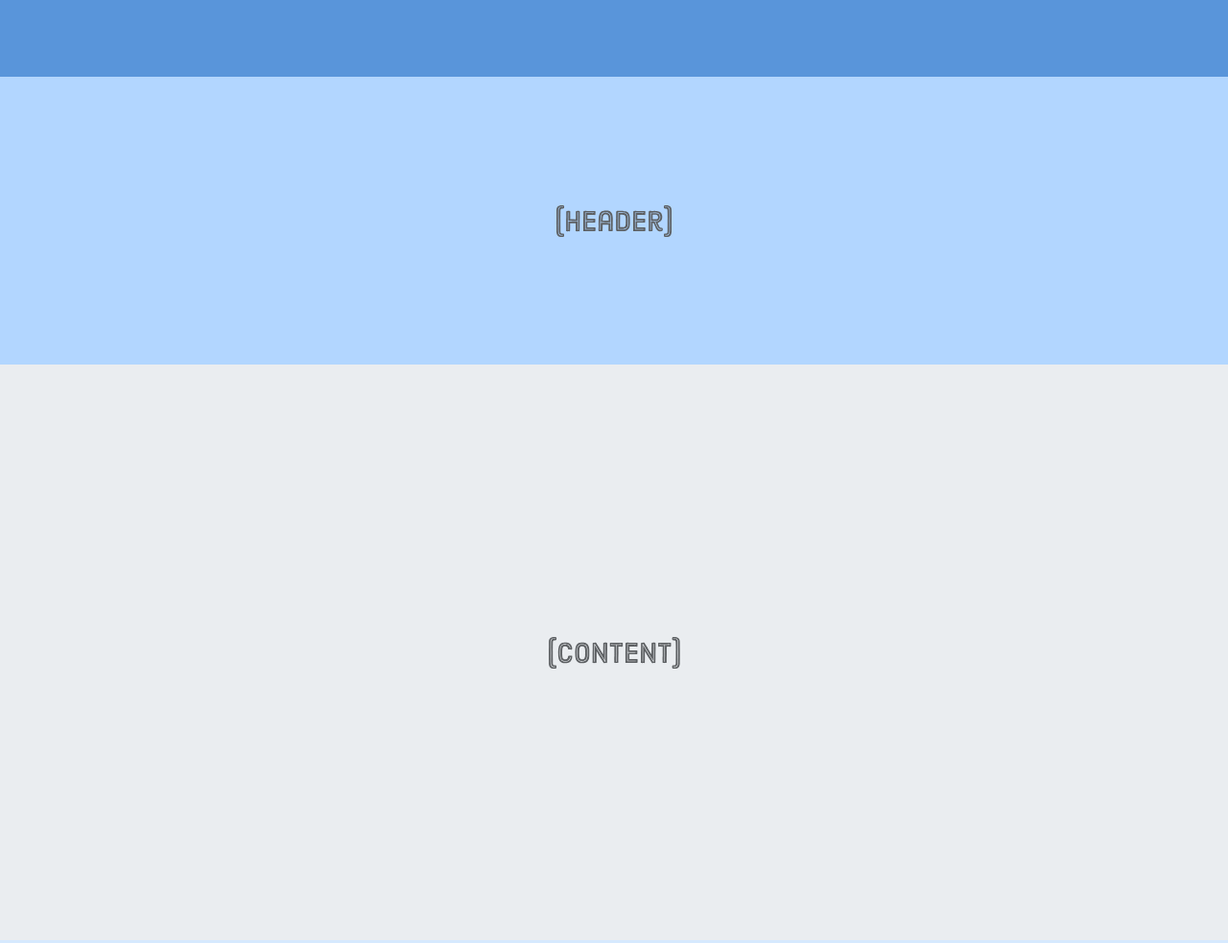
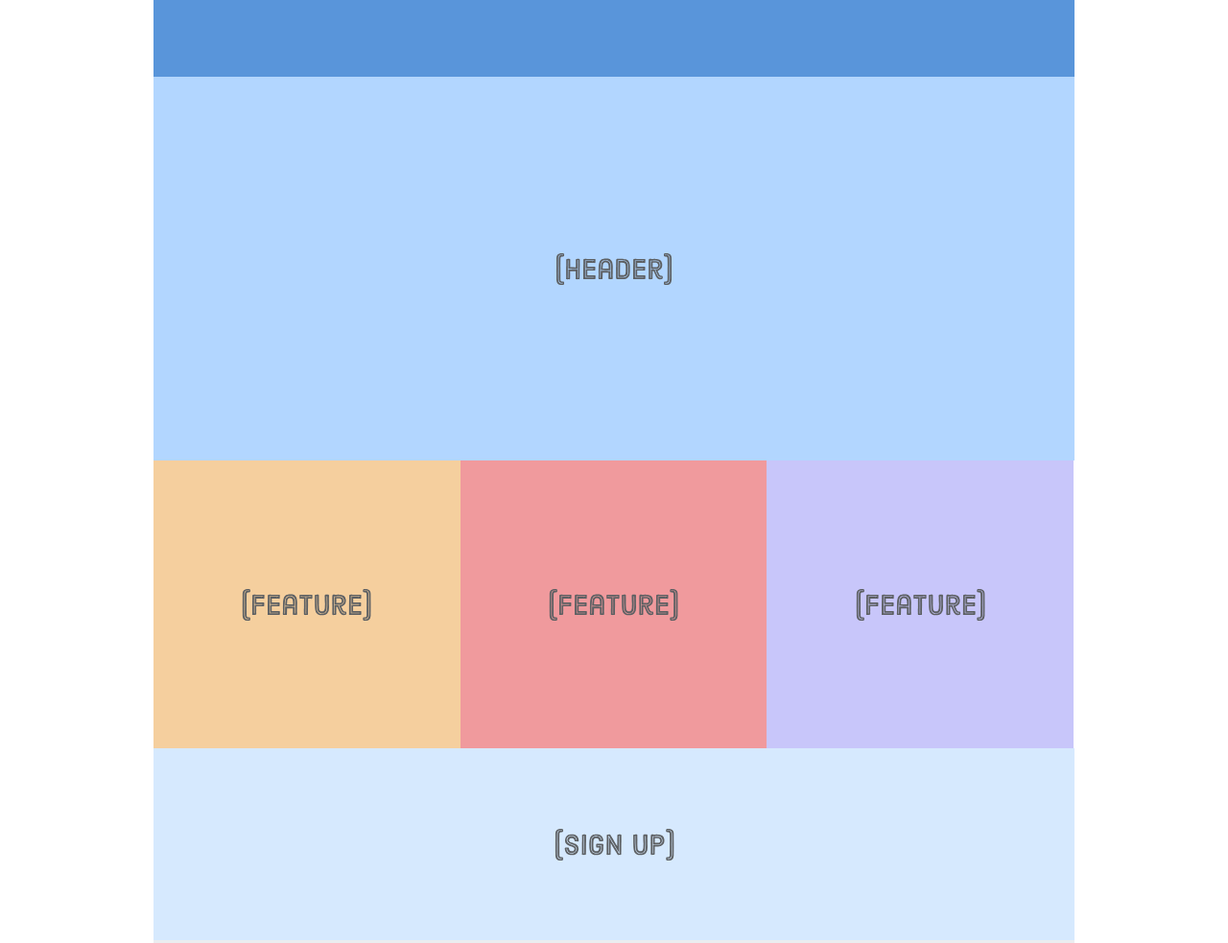
Before and after one commit to atrotter0/responsive-design-tutorial, a plain HTML site: page index.html in a window 1280 px wide. Shown: the top 983 px of the page at 96% size. Drawn offline with Linux system fonts and the light colour scheme.

Commit message:
Add responsive styles

```diff
--- a/index.html
+++ b/index.html
@@ -2,6 +2,7 @@
 <html lang='en'>
 <head>
   <meta charset='UTF-8'/>
+  <meta name='viewport' content='width=device-width, initial-scale=1.0, maximum-scale=1.0' />
   <title>Responsive Design</title>
   <link rel='stylesheet' href='styles/styles.css'/>
 </head>
--- a/styles/styles.css
+++ b/styles/styles.css
@@ -56,14 +56,32 @@
 
 /* Tablet Styles */
 @media only screen and (min-width: 401px) and (max-width: 960px) {
-  body {
-    background-color: #F5CF8E; /* Yellow */
+  .sign-up, .feature-1, .feature-2, .feature-3 {
+    width: 50%;
   }
 }
 
 /* Desktop Styles */
 @media only screen and (min-width: 961px) {
-  body {
-    background-color: #B2D6FF; /* Blue */
+  .page {
+    width: 960px;
+    margin: 0 auto;
+  }
+
+  .feature-1, .feature-2, .feature-3 {
+    width: 33.3%;
+  }
+
+  .header {
+    height: 400px;
+  }
+
+  .sign-up {
+    height: 200px;
+    order: 1;
+  }
+
+  .content {
+    order: 2;
   }
 }
```
